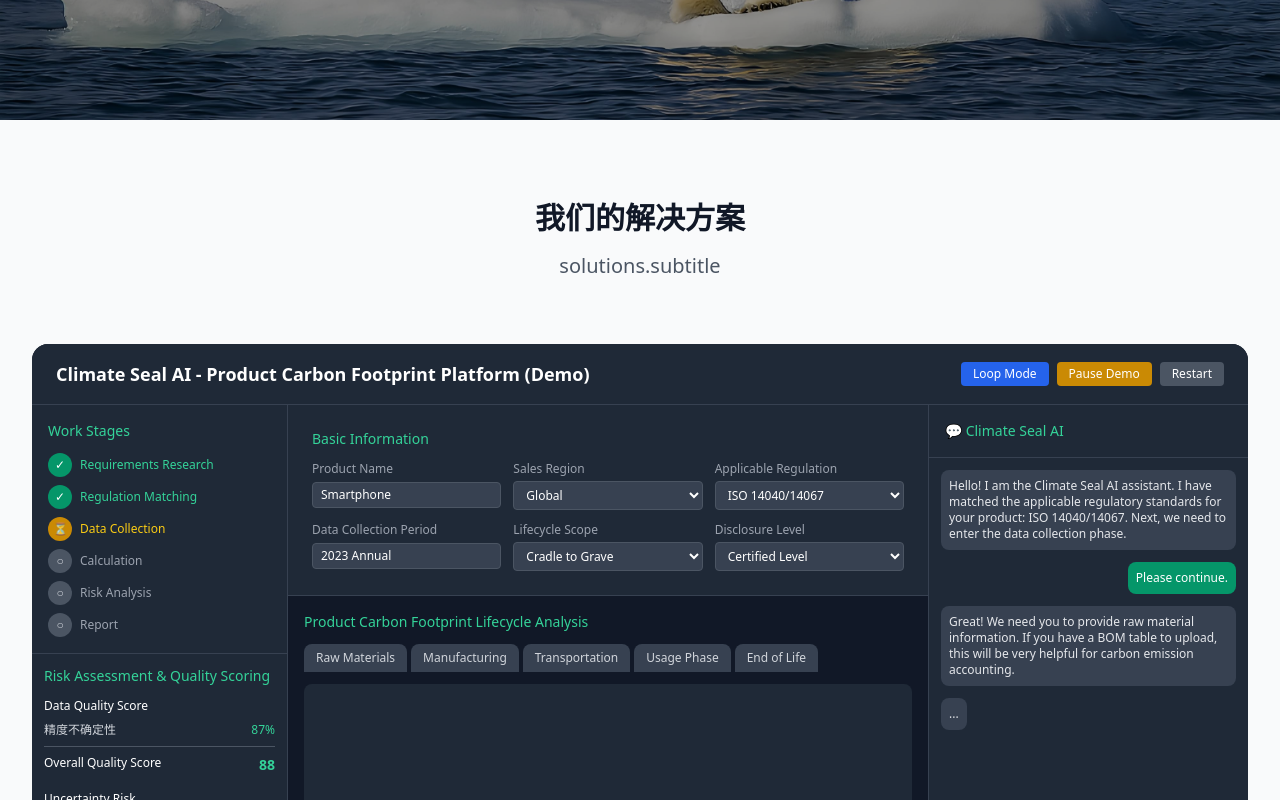
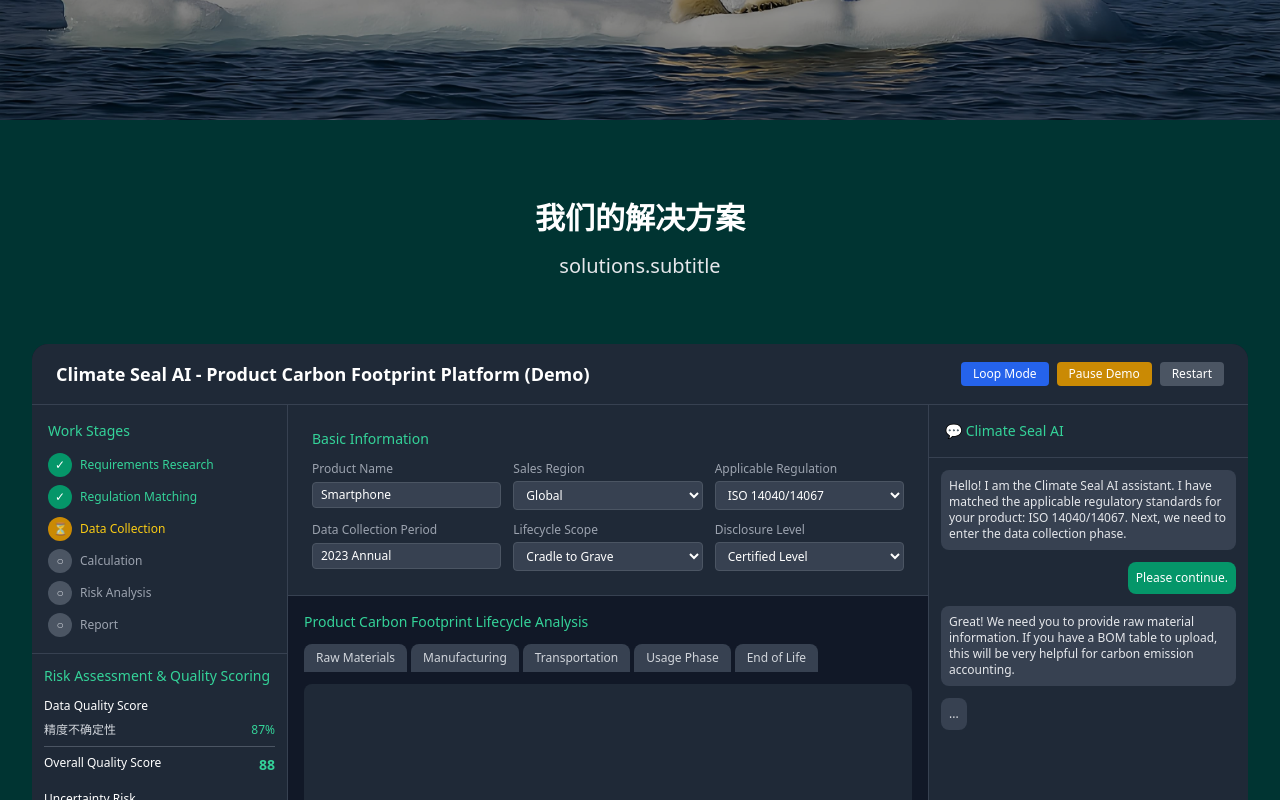
Before and after one commit to CaterpillarYu/climate-seal-web-718, a React (Vite) app: page / in a window 1280 px wide. Shown: the part 680-1480 px from the top of the page. Built offline with nearby package versions, Linux system fonts and the light colour scheme.

Commit message:
将解决方案页面背景改为墨绿色

```diff
--- a/src/components/Solutions.tsx
+++ b/src/components/Solutions.tsx
@@ -6,13 +6,13 @@ const Solutions = () => {
   const { t } = useLanguage();
 
   return (
-    <section id="solutions" className="py-20 bg-gray-50">
+    <section id="solutions" className="py-20" style={{ backgroundColor: 'rgb(0, 52, 50)' }}>
       <div className="max-w-7xl mx-auto px-4 sm:px-6 lg:px-8">
         <div className="text-center mb-16">
-          <h2 className="text-3xl font-bold text-gray-900 mb-4">
+          <h2 className="text-3xl font-bold text-white mb-4">
             {t('solutions.title')}
           </h2>
-          <p className="text-xl text-gray-600 max-w-3xl mx-auto">
+          <p className="text-xl text-gray-200 max-w-3xl mx-auto">
             {t('solutions.subtitle')}
           </p>
         </div>
```
